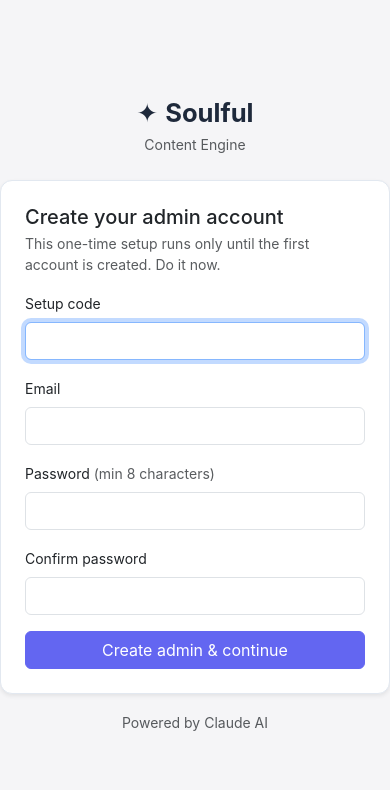
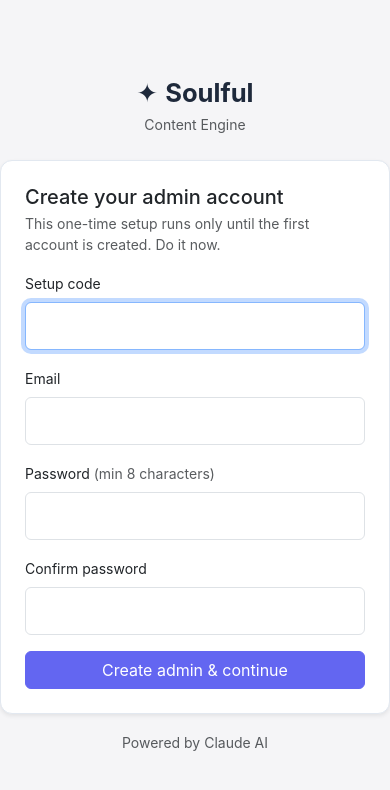
Before and after one commit to josy-pixel/soulful-content-engine, a Flask app: page /setup in a window 390 px wide. Shown: the top 790 px of the page. Run offline with Flask 3, Linux system fonts and the light colour scheme; data comes from the database, SQL or seed files in the repository; some libraries are stand-ins or nearby versions.

Commit message:
Mobile: apply mobile.css + viewport-fit to standalone login/setup pages (16px inputs, no iOS zoom)
Co-Authored-By: Claude Opus 4.8 <noreply@anthropic.com>

```diff
--- a/templates/login.html
+++ b/templates/login.html
@@ -2,11 +2,12 @@
 <html lang="en">
 <head>
   <meta charset="UTF-8" />
-  <meta name="viewport" content="width=device-width, initial-scale=1.0" />
+  <meta name="viewport" content="width=device-width, initial-scale=1.0, viewport-fit=cover" />
   <title>Sign in — Soulful Content Engine</title>
   <link href="https://cdn.jsdelivr.net/npm/bootstrap@5.3.3/dist/css/bootstrap.min.css" rel="stylesheet" />
   <link href="https://cdn.jsdelivr.net/npm/bootstrap-icons@1.11.3/font/bootstrap-icons.css" rel="stylesheet" />
   <link href="{{ url_for('static', filename='css/style.css') }}" rel="stylesheet" />
+  <link href="{{ url_for('static', filename='css/mobile.css') }}" rel="stylesheet" />
   <style>
     body { min-height: 100vh; display: flex; align-items: center; justify-content: center; background: #f5f5f7; }
     .login-card { width: 100%; max-width: 380px; }
--- a/templates/setup.html
+++ b/templates/setup.html
@@ -2,11 +2,12 @@
 <html lang="en">
 <head>
   <meta charset="UTF-8" />
-  <meta name="viewport" content="width=device-width, initial-scale=1.0" />
+  <meta name="viewport" content="width=device-width, initial-scale=1.0, viewport-fit=cover" />
   <title>First-time setup — Soulful Content Engine</title>
   <link href="https://cdn.jsdelivr.net/npm/bootstrap@5.3.3/dist/css/bootstrap.min.css" rel="stylesheet" />
   <link href="https://cdn.jsdelivr.net/npm/bootstrap-icons@1.11.3/font/bootstrap-icons.css" rel="stylesheet" />
   <link href="{{ url_for('static', filename='css/style.css') }}" rel="stylesheet" />
+  <link href="{{ url_for('static', filename='css/mobile.css') }}" rel="stylesheet" />
   <style>
     body { min-height: 100vh; display: flex; align-items: center; justify-content: center; background: #f5f5f7; }
     .setup-card { width: 100%; max-width: 400px; }
```
